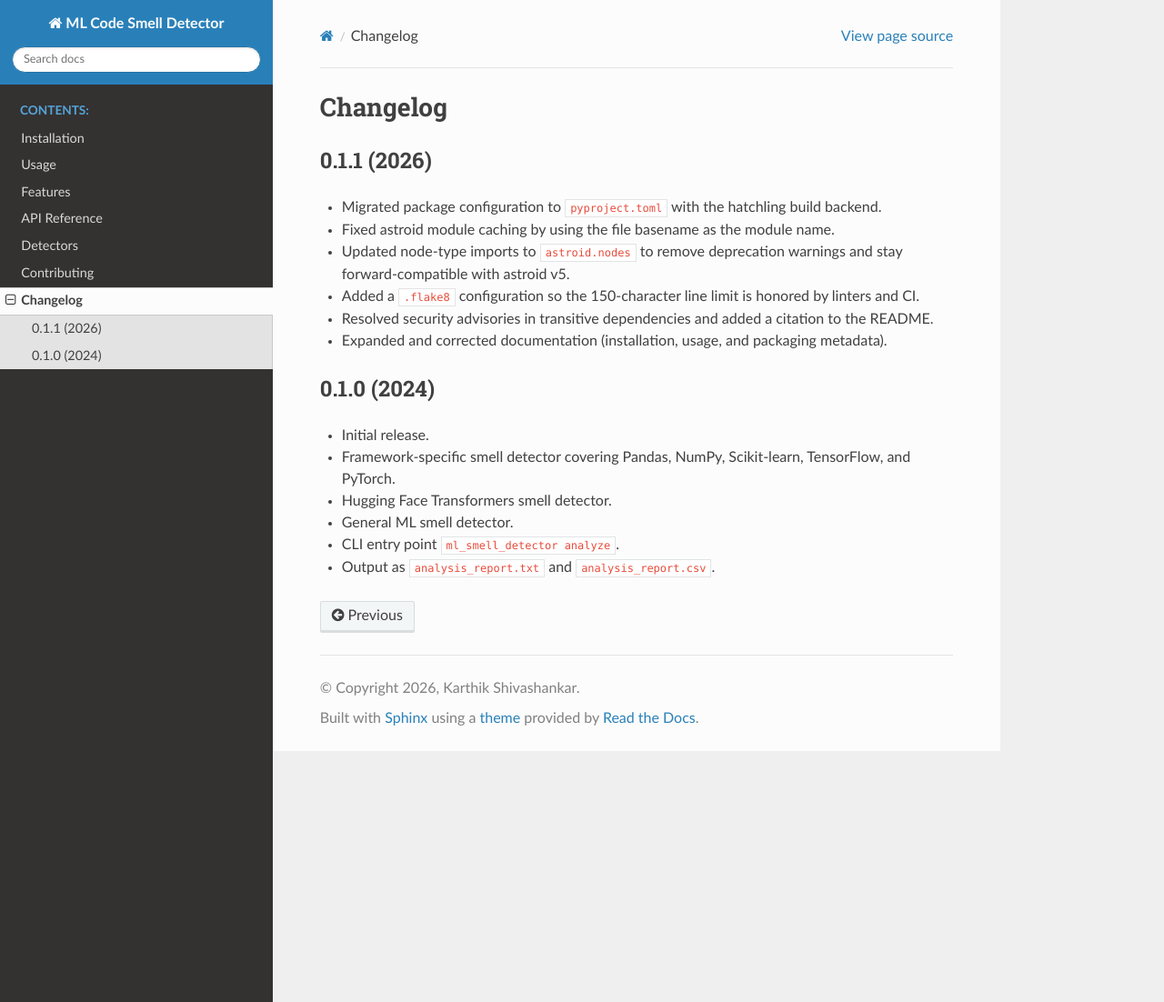
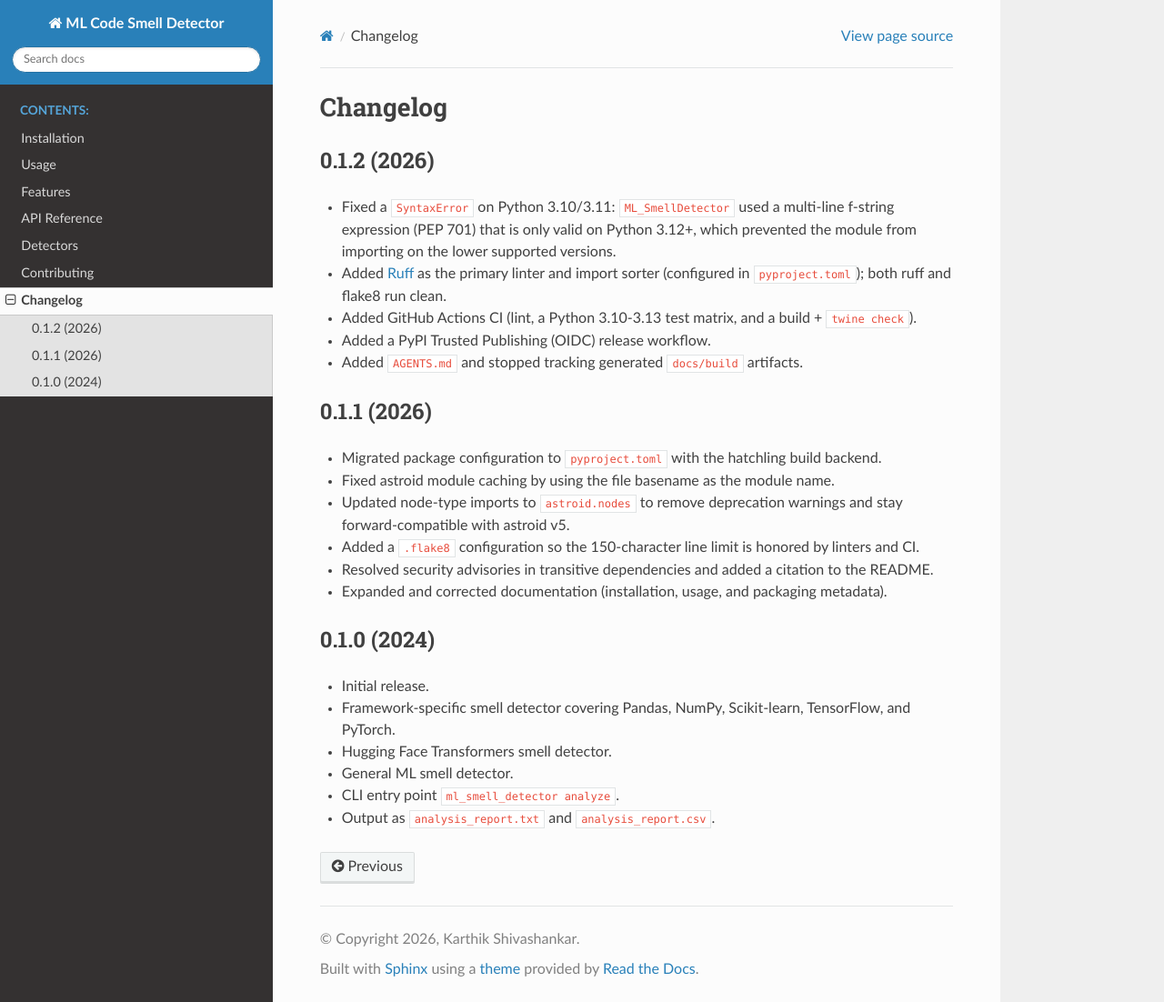
Before and after one commit to KarthikShivasankar/ml_smells_detector, a Sphinx documentation site: the page built from docs/source/changelog.rst, in a window 1280 px wide and 1102 px high. Shown: the whole window at 91% size. Built offline with Sphinx 7.4.7 and the Read the Docs theme 3.1.0, drawn with Linux system fonts in a browser that asks for light colours.

Commit message:
release: 0.1.2
Patch release. Fixes the Python 3.10/3.11 SyntaxError from a PEP 701
multi-line f-string in ML_SmellDetector, and ships the ruff/CI/Trusted
Publishing tooling added since 0.1.1.

Co-authored-by: Cursor <cursoragent@cursor.com>

```diff
--- a/docs/source/changelog.rst
+++ b/docs/source/changelog.rst
@@ -1,5 +1,18 @@
 Changelog
 =========
+
+0.1.2 (2026)
+------------
+
+- Fixed a ``SyntaxError`` on Python 3.10/3.11: ``ML_SmellDetector`` used a
+  multi-line f-string expression (PEP 701) that is only valid on Python 3.12+,
+  which prevented the module from importing on the lower supported versions.
+- Added `Ruff <https://docs.astral.sh/ruff/>`_ as the primary linter and import
+  sorter (configured in ``pyproject.toml``); both ruff and flake8 run clean.
+- Added GitHub Actions CI (lint, a Python 3.10-3.13 test matrix, and a
+  build + ``twine check``).
+- Added a PyPI Trusted Publishing (OIDC) release workflow.
+- Added ``AGENTS.md`` and stopped tracking generated ``docs/build`` artifacts.
 
 0.1.1 (2026)
 ------------
--- a/docs/source/conf.py
+++ b/docs/source/conf.py
@@ -5,7 +5,7 @@ sys.path.insert(0, os.path.abspath(os.path.join(os.path.dirname(__file__), '../.
 project = 'ML Code Smell Detector'
 copyright = '2026, Karthik Shivashankar'
 author = 'Karthik Shivashankar'
-release = '0.1.1'
+release = '0.1.2'
 
 extensions = [
     'sphinx.ext.autodoc',
--- a/pyproject.toml
+++ b/pyproject.toml
@@ -4,7 +4,7 @@ build-backend = "hatchling.build"
 
 [project]
 name = "ml-code-smell-detector"
-version = "0.1.1"
+version = "0.1.2"
 description = "A package to detect code smells in machine learning code"
 readme = "README.md"
 requires-python = ">=3.10"
```
